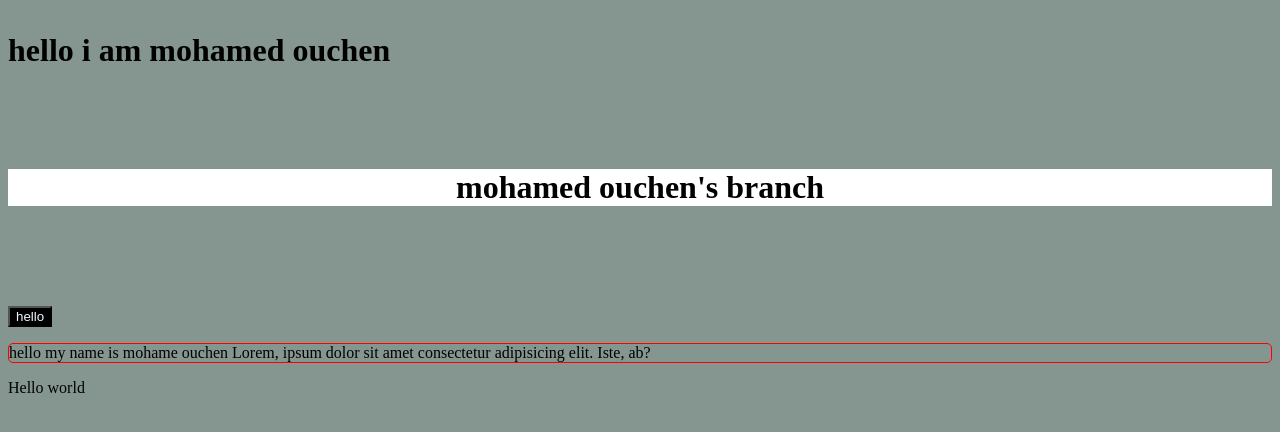
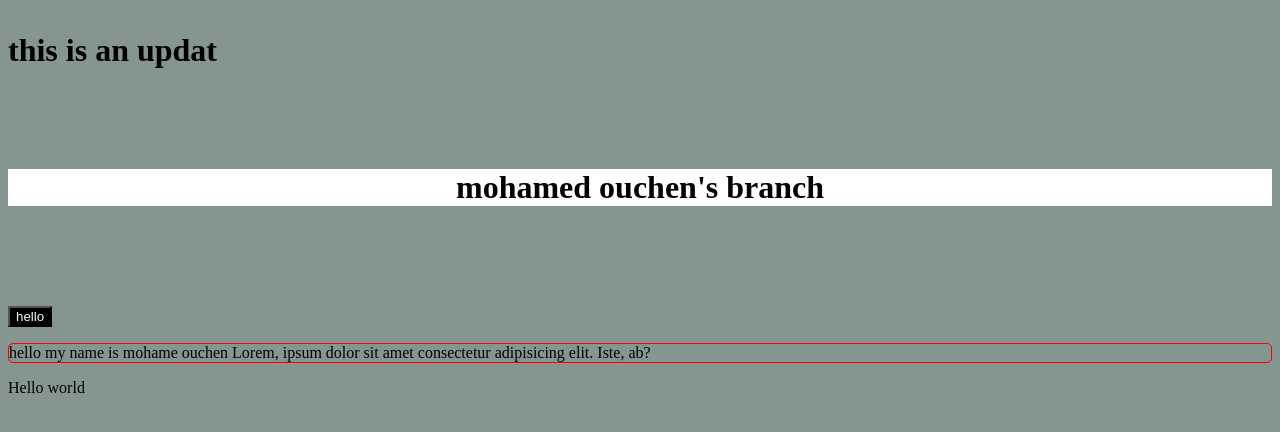
Before and after one commit to Mouha-med-ouchen/my-project, a plain HTML site: page index.html in a window 1280 px wide. Drawn offline with Linux system fonts and the light colour scheme.

Commit message:
this is a new updat

```diff
--- a/index.html
+++ b/index.html
@@ -7,7 +7,7 @@
     <title>Document</title>
 </head>
 <body>
-    <h3>hello i am mohamed ouchen</h3>
+    <h3>this is an updat </h3>
     <h1>mohamed ouchen's branch</h1>
     <button>hello</button>
     <p>hello my name is mohame ouchen Lorem, ipsum dolor sit amet consectetur adipisicing elit. Iste, ab?</p>
```
